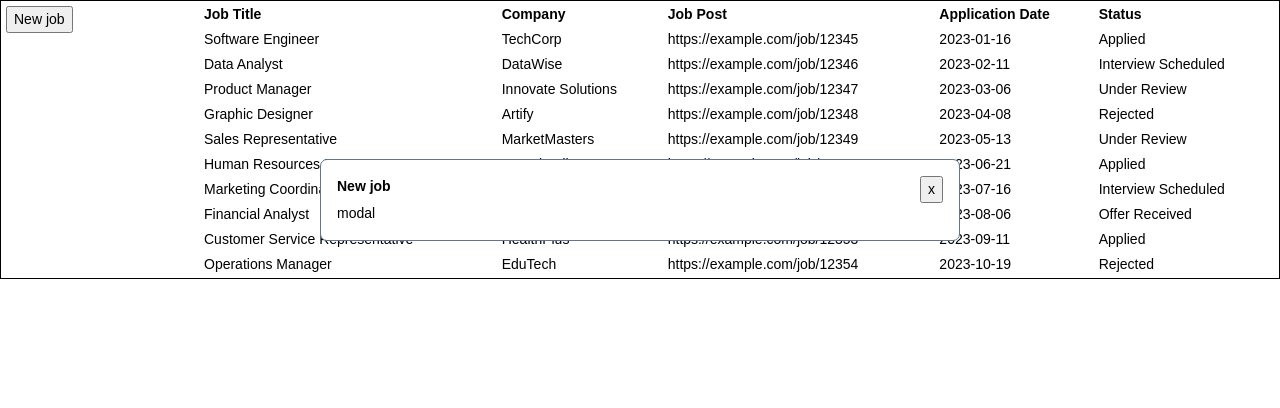
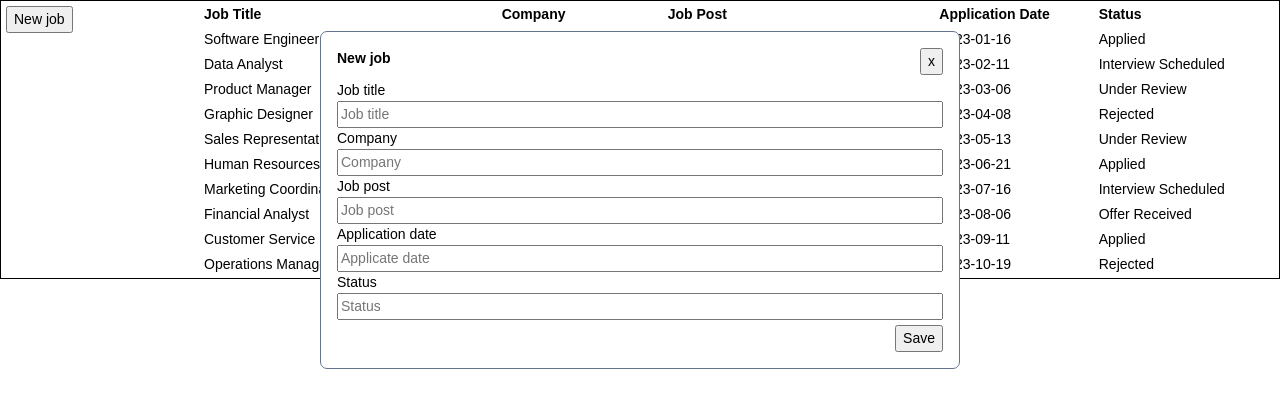
Before and after one commit to jpnws/goodjob, a React (Vite) app: page / in a window 1280 px wide. Both pictures are taken after a click on the button "New job". Shown: the top 408 px of the page. Built offline with nearby package versions, Linux system fonts and the light colour scheme.

Commit message:
Create input fields for the users to type in a new job application.

```diff
--- a/src/Sidebar/NewJobModal.jsx
+++ b/src/Sidebar/NewJobModal.jsx
@@ -1,15 +1,96 @@
 import PropTypes from 'prop-types';
 
 import styles from './NewJobModal.module.css';
+import { useState } from 'react';
 
 export default function NewJobModal({ onCloseNewJobModalButtonClick }) {
+  const [jobTitle, setJobTitle] = useState('');
+  const [company, setCompany] = useState('');
+  const [jobPost, setJobPost] = useState('');
+  const [applicationDate, setApplicationDate] = useState('');
+  const [applicationStatus, setApplicationStatus] = useState('');
+
+  const handleJobTitle = (e) => {
+    setJobTitle(e.target.value);
+  };
+
+  const handleCompany = (e) => {
+    setCompany(e.target.value);
+  };
+
+  const handleJobPost = (e) => {
+    setJobPost(e.target.value);
+  };
+
+  const handleApplicationDate = (e) => {
+    setApplicationDate(e.target.value);
+  };
+
+  const handleApplicationStatus = (e) => {
+    setApplicationStatus(e.target.value);
+  };
+
   return (
     <div className={styles.newJobModal}>
       <div className={styles.header}>
         <span className={styles.headerTitle}>New job</span>
         <button onClick={onCloseNewJobModalButtonClick}>x</button>
       </div>
-      <div>modal</div>
+      <form className={styles.newJobForm}>
+        <label htmlFor="jobTitle">Job title</label>
+        <input
+          type="text"
+          id="jobTitle"
+          name="jobTitle"
+          placeholder="Job title"
+          className={styles.textBox}
+          onChange={handleJobTitle}
+          value={jobTitle}
+        />
+        <label htmlFor="company">Company</label>
+        <input
+          type="text"
+          id="company"
+          name="company"
+          placeholder="Company"
+          className={styles.textBox}
+          onChange={handleCompany}
+          value={company}
+        />
+        <label htmlFor="jobPost">Job post</label>
+        <input
+          type="text"
+          id="jobPost"
+          name="jobPost"
+          placeholder="Job post"
+          className={styles.textBox}
+          onChange={handleJobPost}
+          value={jobPost}
+        />
+        <label htmlFor="applicationDate">Application date</label>
+        <input
+          type="text"
+          id="applicationDate"
+          name="applicationDate"
+          placeholder="Applicate date"
+          className={styles.textBox}
+          onChange={handleApplicationDate}
+          value={applicationDate}
+        />
+        <label htmlFor="status">Status</label>
+        <input
+          type="text"
+          id="status"
+          name="status"
+          placeholder="Status"
+          className={styles.textBox}
+          onChange={handleApplicationStatus}
+          value={applicationStatus}
+        />
+      </form>
+      <div className={styles.buttonContainer}>
+        <button className={styles.saveButton}>Save</button>
+      </div>
     </div>
   );
 }
--- a/src/Sidebar/NewJobModal.module.css
+++ b/src/Sidebar/NewJobModal.module.css
@@ -10,6 +10,10 @@
   padding: 1rem;
   background-color: #ffffff;
   border-radius: 7px;
+  display: flex;
+  flex-direction: column;
+  gap: 5px;
+  justify-content: space-between;
 }
 
 .header {
@@ -20,3 +24,24 @@
 .headerTitle {
   font-weight: bold;
 }
+
+.textBox {
+}
+
+.newJobForm {
+  display: flex;
+  flex-direction: column;
+}
+
+.newJobForm label {
+  margin: 0;
+  padding: 0;
+}
+
+.saveButton {
+}
+
+.buttonContainer {
+  display: flex;
+  justify-content: end;
+}
```
